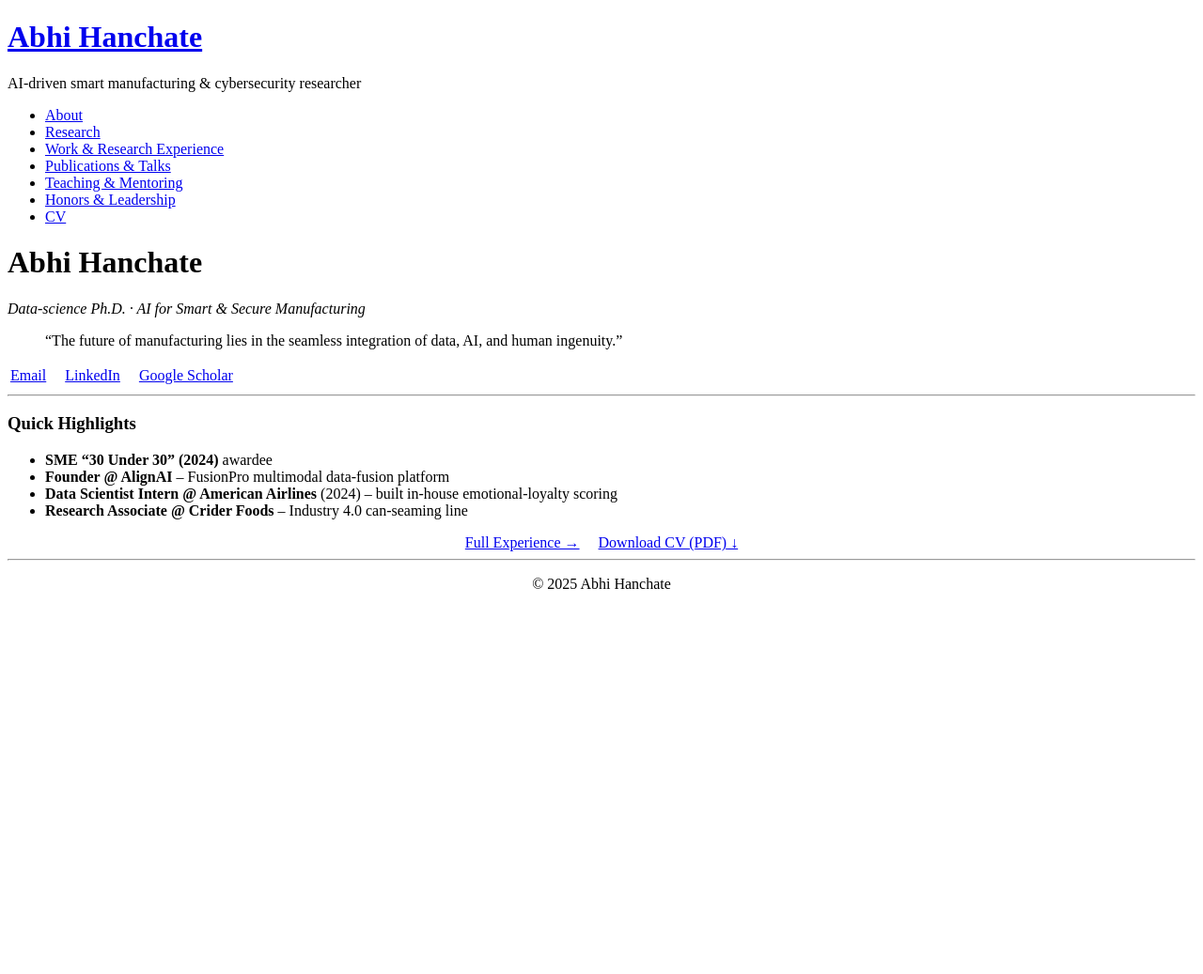
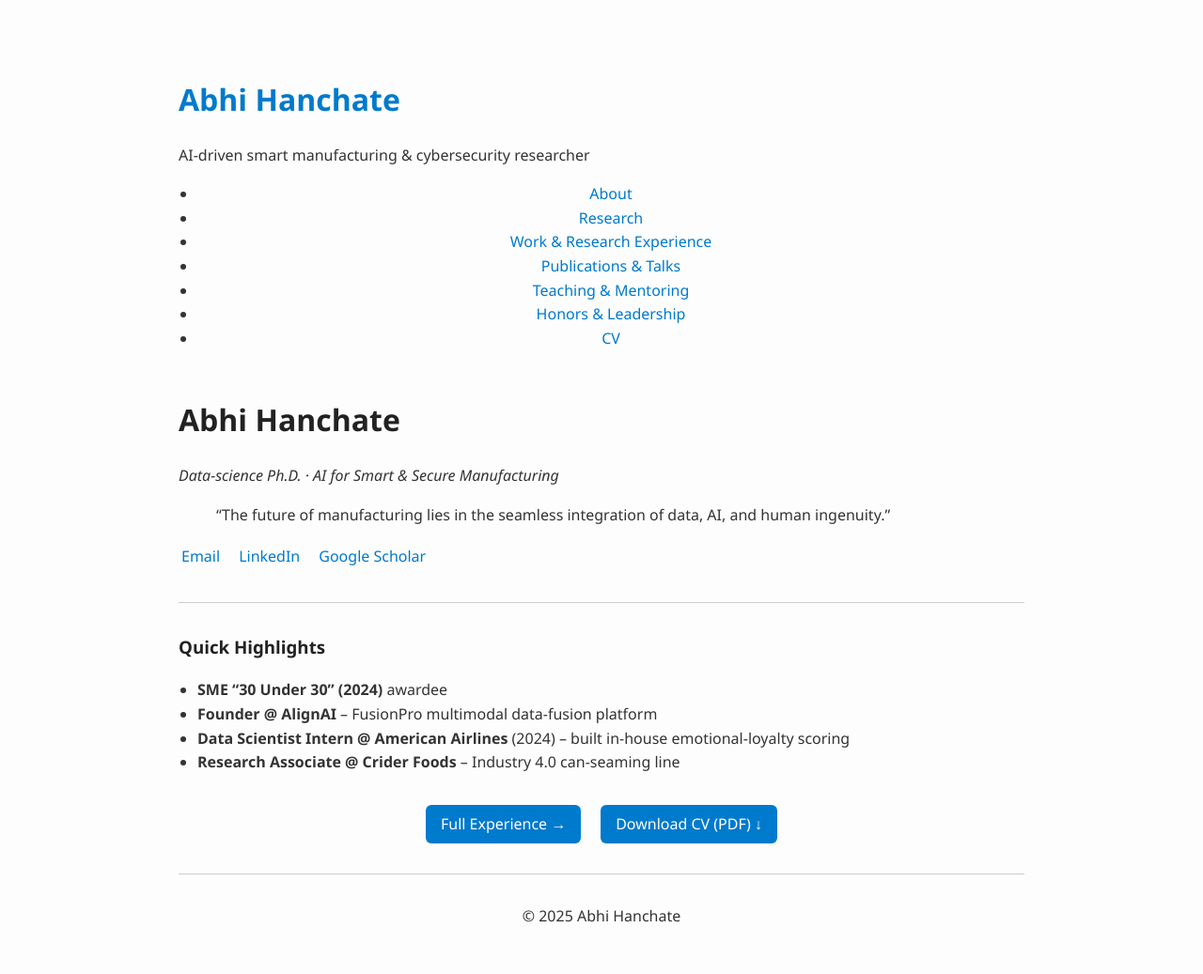
Before and after one commit to abhishekhanchate/abhishekhanchate.github.io, a Jekyll site: the page built from index.md, in a window 1280 px wide. Shown: the whole page at 94% size. Built offline with Jekyll 4.4.1, drawn with Linux system fonts in a browser that asks for light colours; before the commit the page ends 900 px from its top, so only the background shows below that.

Commit message:
Update custom.css

```diff
--- a/assets/css/custom.css
+++ b/assets/css/custom.css
@@ -26,3 +26,70 @@
 .experience-block ul{
   margin:.25rem 0 0 1.1rem;    /* pull bullets closer to the heading       */
 }
+
+/* ---------- Global Styles ---------- */
+body {
+  font-family: 'Segoe UI', 'Helvetica Neue', sans-serif;
+  font-size: 16px;
+  line-height: 1.6;
+  color: #333;
+  margin: 0 auto;
+  max-width: 900px;
+  padding: 2rem;
+  background-color: #fdfdfd;
+}
+
+h1, h2, h3 {
+  color: #222;
+  font-weight: 600;
+  margin-top: 1.5em;
+}
+
+a {
+  color: #007acc;
+  text-decoration: none;
+}
+a:hover {
+  text-decoration: underline;
+}
+
+ul {
+  padding-left: 1.25rem;
+}
+
+hr {
+  border: 0;
+  border-top: 1px solid #ccc;
+  margin: 2rem 0;
+}
+
+.date {
+  color: #777;
+  font-size: 0.9rem;
+}
+
+/* ---------- Navigation ---------- */
+nav {
+  text-align: center;
+  margin-bottom: 2rem;
+}
+
+nav a {
+  margin: 0 12px;
+  font-weight: 500;
+}
+
+/* ---------- Buttons ---------- */
+.btn {
+  display: inline-block;
+  background-color: #007acc;
+  color: white;
+  padding: 0.5rem 1rem;
+  margin-top: 1rem;
+  text-decoration: none;
+  border-radius: 6px;
+  transition: background-color 0.2s ease-in-out;
+}
+.btn:hover {
+  background-color: #005a99;
+}
```
